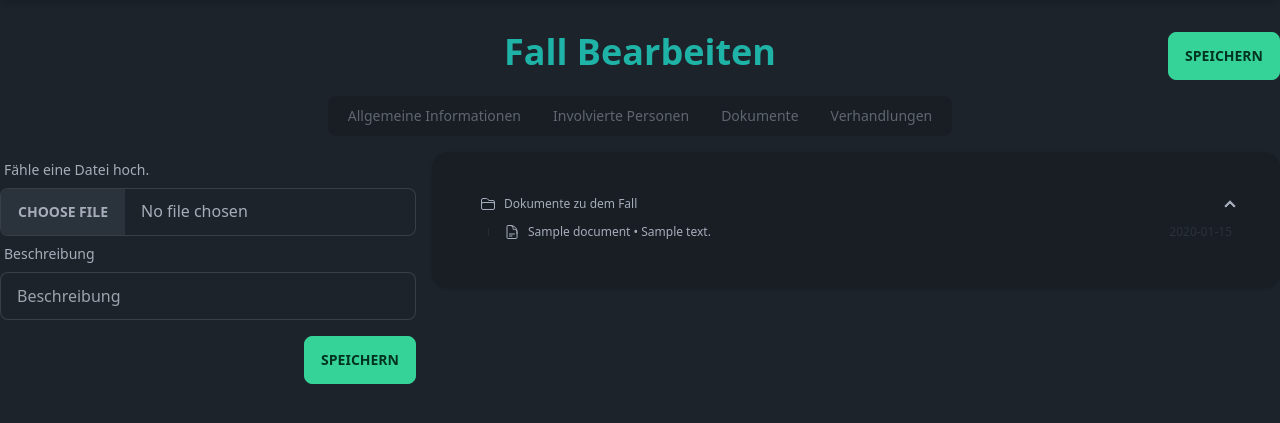
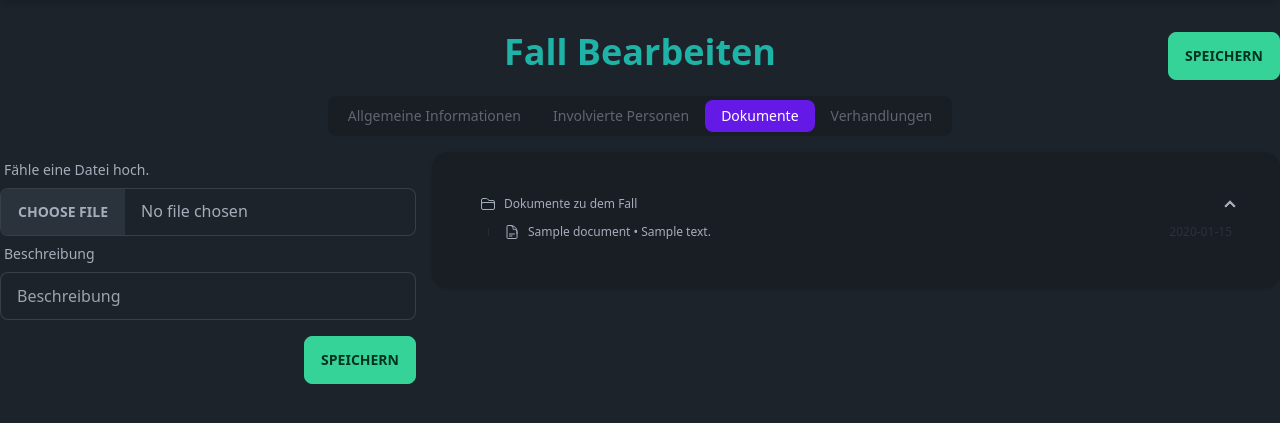
Before and after one commit to bigomato/client-management, a Flask app: template app/templates/edit_case_documents.html in a window 1280 px wide. Shown: the part 96-519 px from the top of the page. Run offline with Flask 3, Linux system fonts and the light colour scheme; tables that the repository leaves empty hold one stand-in row (values such as "Sample post"); the template is opened without the code that fills it: values that come from a table or form of the project are taken from there, most other values are stand-ins (such as "Sample title", 1, 10 or a date in 2020); some libraries are stand-ins or nearby versions.

Commit message:
Fixed selected Tag

```diff
--- a/app/templates/edit_case.html
+++ b/app/templates/edit_case.html
@@ -25,7 +25,9 @@
         <a class="tab {% if page == 'involved' %}
         tab-active
     {% endif %}" href="{{url_for('cases.edit_case_involved', case_id=case.id)}}">Involvierte Personen</a>
-        <a class="tab" href="{{url_for('cases.edit_case_documents', case_id=case.id)}}">Dokumente</a>
+        <a class="tab {% if page == 'documents' %}
+        tab-active
+    {% endif %}" href="{{url_for('cases.edit_case_documents', case_id=case.id)}}">Dokumente</a>
         <a class="tab">Verhandlungen</a>
         <!-- TODO: Implement selector -->
     </div>
```
